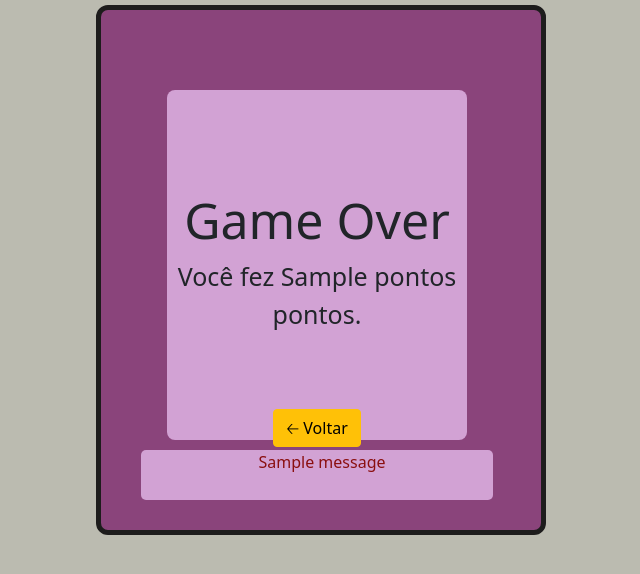
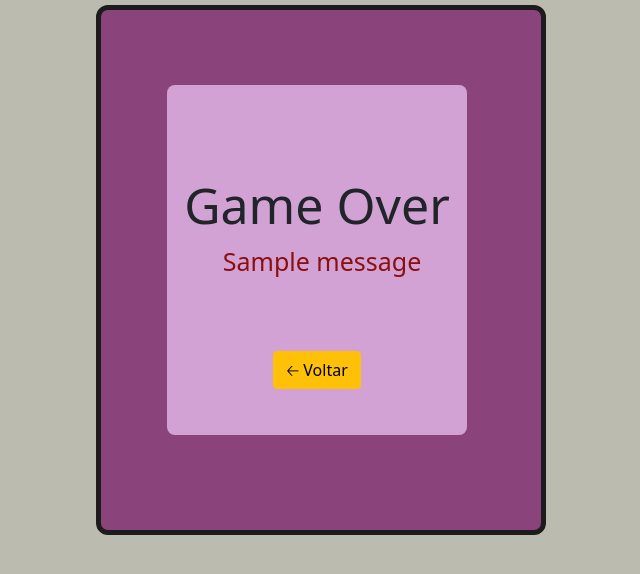
Before and after one commit to cassio645/jogo, a Django app: template myconfig/game/templates/game/gameover.html in a window 1280 px wide. Shown: the part 56-630 px from the top of the page, without its empty margins (319-959 px from the left). Run offline with Django 3.2, Linux system fonts and the light colour scheme; the template is opened without the code that fills it: most values are stand-ins (such as "Sample title", 1, 10 or a date in 2020); one stand-in notice (Sample message) is shown; some libraries are stand-ins or nearby versions.

Commit message:
arrumando

```diff
--- a/myconfig/game/templates/game/gameover.html
+++ b/myconfig/game/templates/game/gameover.html
@@ -7,18 +7,15 @@
     <div class="jogo-container">
             <div class="gameover">
                 <h1>Game Over</h1>
-                <p>Você fez {{pontos}} ponto{{pontos|pluralize}}.</p>
+                {% if messages %}
+                    {% for message in messages %}
+                        <p class="p-messages"><span {% if message.tags %} class="{{ message.tags }}"{% endif %} id="message">{{ message }}</span></p>
+                    {% endfor %}
+                {% endif %}
                 <a href="{% url 'game:index' %}" class="btn btn-warning">🡠 Voltar</a>
             </div>
 
-            {% if messages %}
-            <div class="rodada-passada">
 
-                    {% for message in messages %}
-                        <p class="p-messages"><span {% if message.tags %} class="{{ message.tags }}"{% endif %} id="message">{{ message }}</span></p>
-                    {% endfor %}
-            </div>
-            {% endif %}
     </div>
 </div>
 
--- a/myconfig/static/game/css/style.css
+++ b/myconfig/static/game/css/style.css
@@ -222,16 +222,16 @@ input[type="submit"]{
     background-color: rgb(210, 162, 212);
     font-size: 25px;
     border-radius: 8px;
-    margin-top: 80px;
+    margin-top: 75px;
     margin-left: 15%;
-    padding-top: 100px;
+    padding-top: 90px;
 
 }
 .gameover h1{
     font-size: 50px;
 }
 .gameover a{
-    margin-top: 20%;
+    margin-top: 18%;
     color:black
 }
 
```
Also changed, not shown: myconfig/game/views.py (+25 -31 lines).
